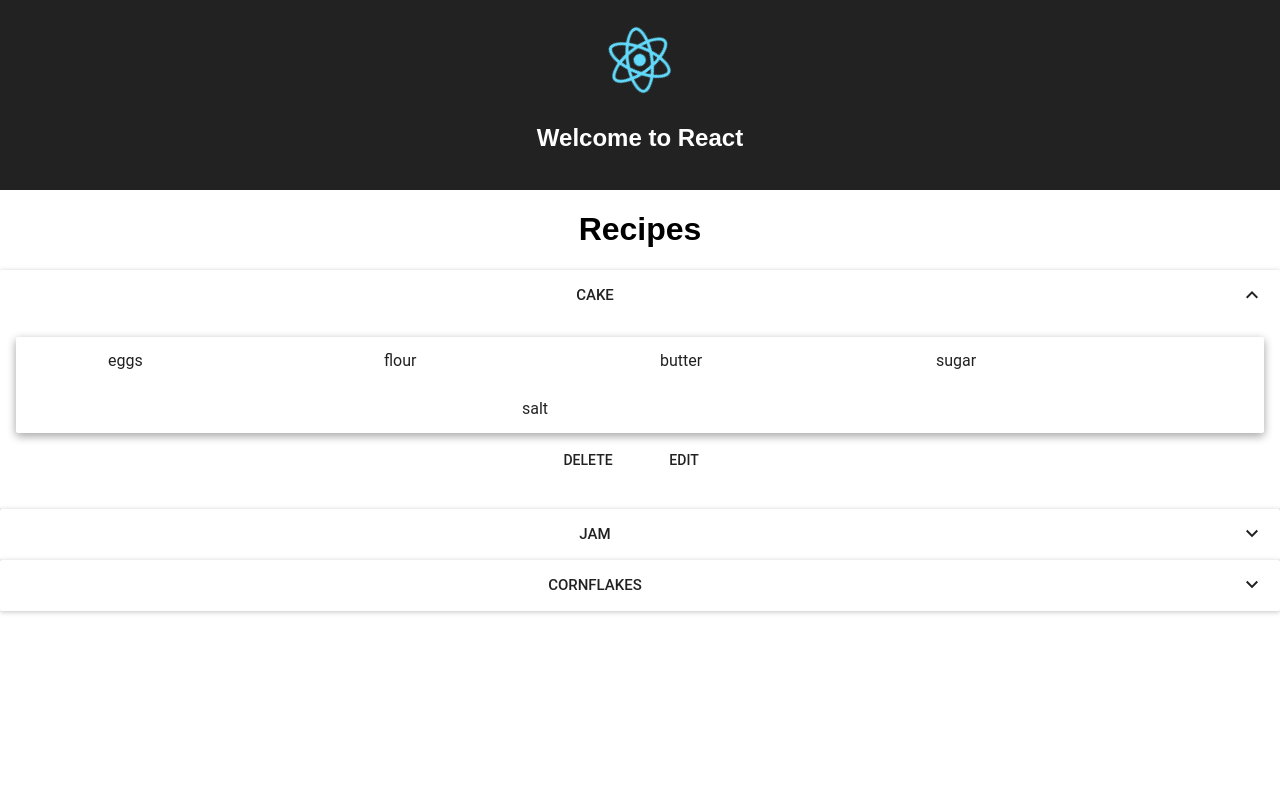
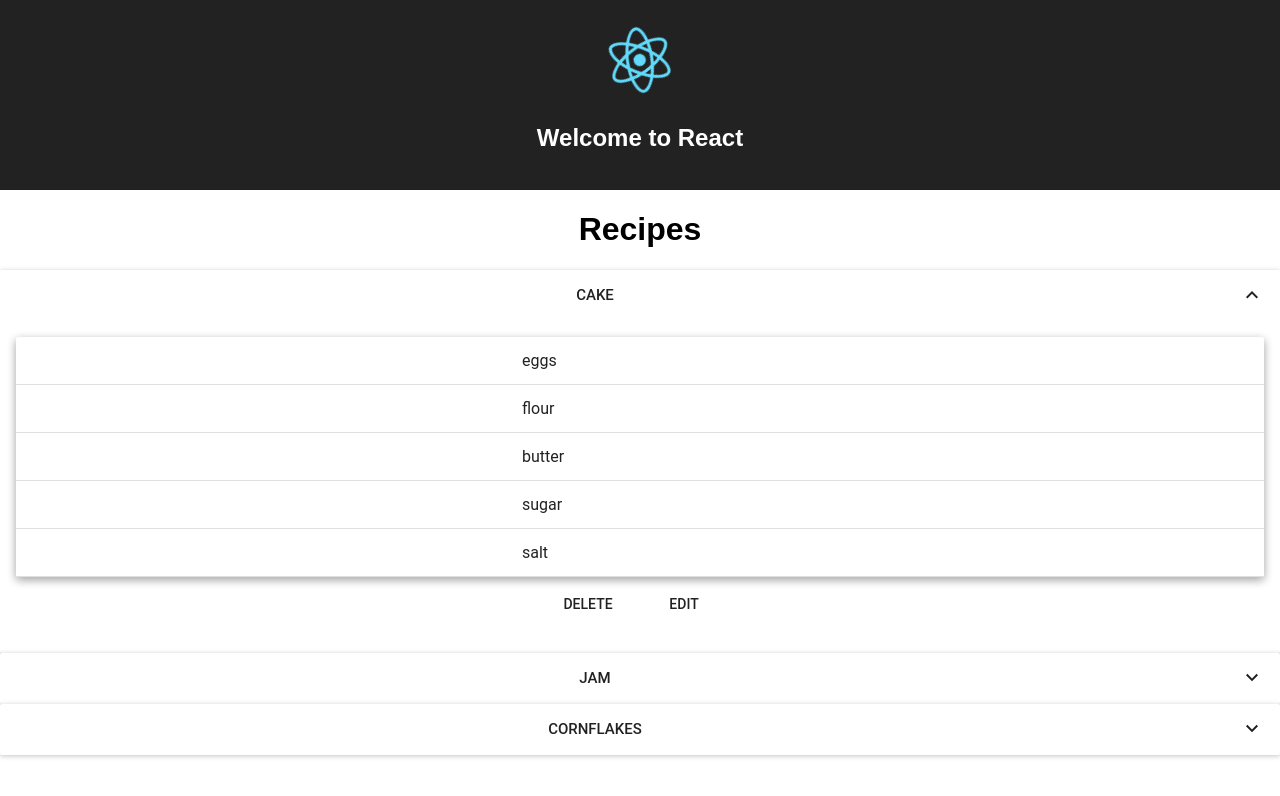
Before and after one commit to GregatGit/recipeboxfcc, a React app: page / in a window 1280 px wide. Both pictures are taken after a click on the button 1252 px from the left and 295 px from the top of the page. Shown: the top 796 px of the page. Built offline with nearby package versions, Linux system fonts and the light colour scheme; what react-tap-event-plugin would draw is missing.

Commit message:
dropdown menu working

```diff
--- a/src/components/recipe.js
+++ b/src/components/recipe.js
@@ -12,7 +12,10 @@ const style = {
 const Recipe = (props) => {
   let myIngredients = props.ingredientsArr.map((ingredient) => {
     return (
-      <TextField value={ingredient} style={style} underlineShow={false} />
+      <div>
+        <TextField value={ingredient} style={style} underlineShow={false} />
+        <Divider />
+      </div>
     )
   })
   return (
```
